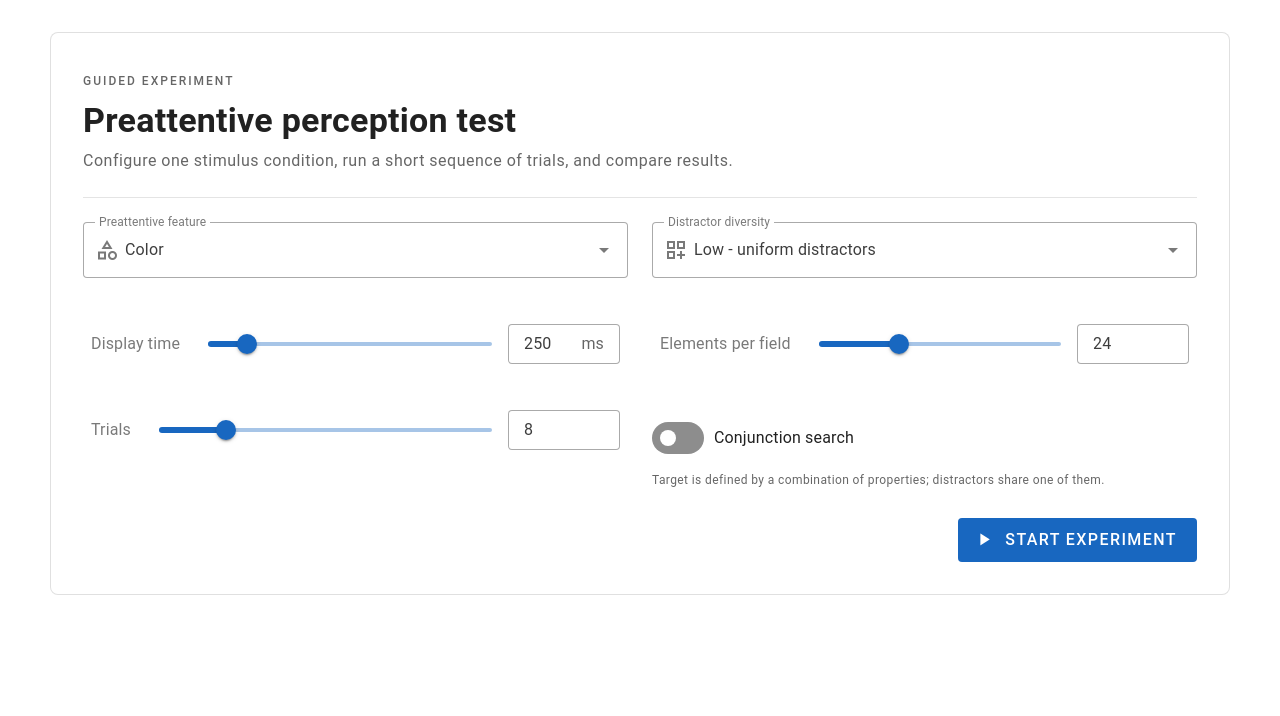
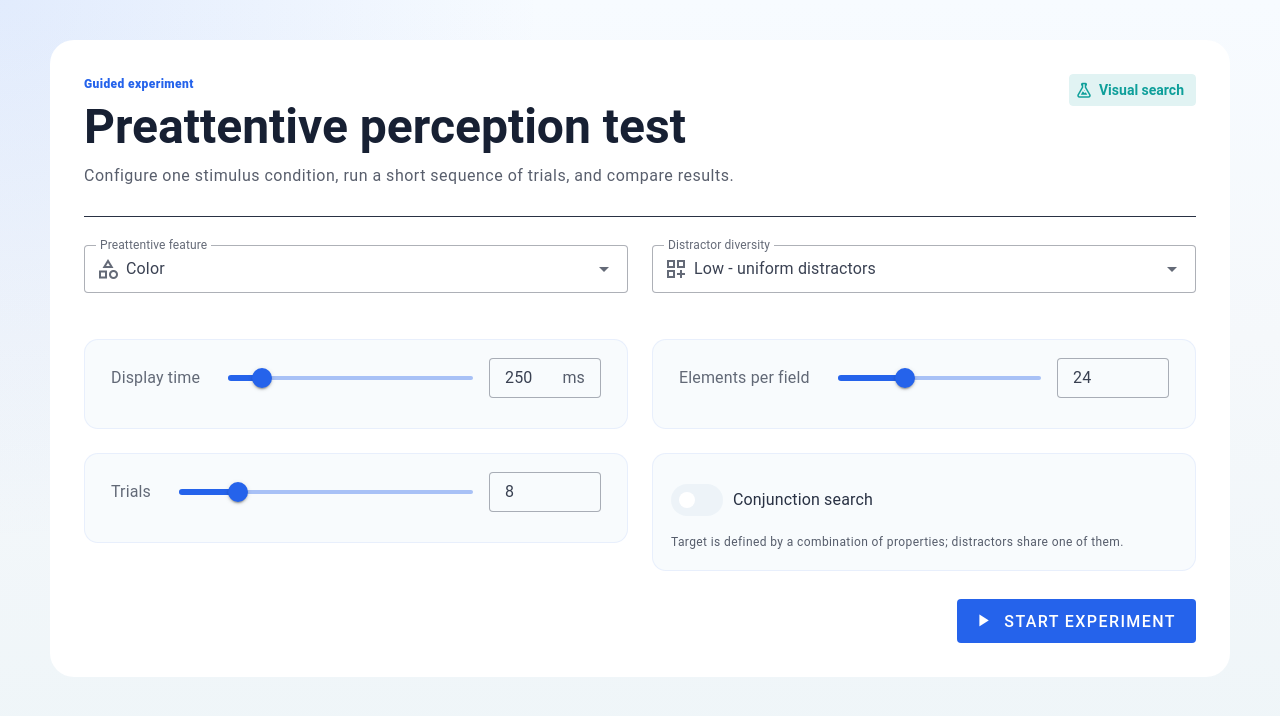
Before and after one commit to Sylver2k/visualization-ss26, a Nuxt app in the folder excercise_2/: page / in a window 1280 px wide. Shown: the top 716 px of the page. Built offline with nearby package versions, Linux system fonts and the light colour scheme.

Commit message:
feat: redesign app desing (AI takeover)

```diff
--- a/excercise_2/app/assets/css/main.scss
+++ b/excercise_2/app/assets/css/main.scss
@@ -10,6 +10,37 @@ html {
   overflow-y: auto;
 }
 
+html,
+body,
+#__nuxt {
+  min-height: 100%;
+}
+
 body {
   background: rgb(var(--v-theme-background));
+  color: rgb(var(--v-theme-on-background));
+  font-feature-settings: "cv02", "cv03", "cv04", "cv11";
 }
+
+.experiment-backdrop {
+  min-height: 100vh;
+  background:
+    radial-gradient(circle at top left, rgba(var(--v-theme-primary), 0.1), transparent 34rem),
+    linear-gradient(180deg, #f7fbff 0%, rgb(var(--v-theme-background)) 42%, #eef5f8 100%);
+}
+
+.experiment-container {
+  max-width: 1240px;
+}
+
+.glass-panel {
+  border: 1px solid rgba(var(--v-theme-primary), 0.08);
+  box-shadow: 0 22px 70px rgba(29, 47, 75, 0.12);
+}
+
+.section-kicker {
+  color: rgb(var(--v-theme-primary));
+  font-weight: 800;
+  letter-spacing: 0;
+  text-transform: uppercase;
+}
--- a/excercise_2/app/components/ExperimentArena.vue
+++ b/excercise_2/app/components/ExperimentArena.vue
@@ -50,7 +50,7 @@ function sideLabel(side: Side) {
 <style scoped>
 .arena {
   display: grid;
-  gap: 18px;
+  gap: 20px;
   grid-template-columns: repeat(2, minmax(0, 1fr));
 }
 </style>
--- a/excercise_2/app/components/ExperimentResults.vue
+++ b/excercise_2/app/components/ExperimentResults.vue
@@ -1,36 +1,39 @@
 <template>
-  <v-sheet class="experiment-panel" border rounded="lg">
+  <v-sheet class="experiment-panel glass-panel" rounded="xl">
     <div class="experiment-toolbar">
       <div>
-        <div class="text-overline text-medium-emphasis mb-0">Results</div>
-        <div class="text-h4 font-weight-bold">Experiment summary</div>
+        <div class="section-kicker text-caption mb-1">Results</div>
+        <div class="results-title text-h4 font-weight-bold">
+          Experiment summary
+        </div>
       </div>
       <v-btn prepend-icon="mdi-restart" variant="tonal" @click="emit('reset')">
         New setup
       </v-btn>
     </div>
 
-    <v-row class="mt-2">
+    <v-row class="metric-row mt-2">
       <v-col cols="12" md="4">
-        <v-sheet class="metric" color="success" rounded="lg">
+        <v-sheet class="metric metric-success" rounded="lg">
           <span class="metric-value">{{ accuracyPercent }}%</span>
           <span class="metric-label">accuracy</span>
         </v-sheet>
       </v-col>
       <v-col cols="12" md="4">
-        <v-sheet class="metric" color="primary" rounded="lg">
+        <v-sheet class="metric metric-primary" rounded="lg">
           <span class="metric-value">{{ props.results.length }}</span>
           <span class="metric-label">trials</span>
         </v-sheet>
       </v-col>
       <v-col cols="12" md="4">
-        <v-sheet class="metric" color="secondary" rounded="lg">
+        <v-sheet class="metric metric-secondary" rounded="lg">
           <span class="metric-value">{{ props.settings.displayMs }} ms</span>
           <span class="metric-label">stimulus time</span>
         </v-sheet>
       </v-col>
     </v-row>
 
+    <v-sheet class="results-table" rounded="lg">
       <v-table density="comfortable">
         <thead>
           <tr>
@@ -45,10 +48,20 @@
             <td>{{ result.trial }}</td>
             <td>{{ sideLabel(result.targetSide) }}</td>
             <td>{{ sideLabel(result.answer) }}</td>
-          <td>{{ result.correct ? "Yes" : "No" }}</td>
+            <td>
+              <v-chip
+                :color="result.correct ? 'success' : 'error'"
+                size="small"
+                variant="tonal"
+                label
+              >
+                {{ result.correct ? "Yes" : "No" }}
+              </v-chip>
+            </td>
           </tr>
         </tbody>
       </v-table>
+    </v-sheet>
   </v-sheet>
 </template>
 
@@ -88,6 +101,7 @@ function sideLabel(side: Side) {
 
 <style scoped>
 .experiment-panel {
+  overflow: hidden;
   padding: 32px;
 }
 
@@ -99,11 +113,34 @@ function sideLabel(side: Side) {
   margin-bottom: 28px;
 }
 
+.results-title {
+  color: rgb(var(--v-theme-on-surface));
+  letter-spacing: 0;
+}
+
+.metric-row {
+  --v-gutter-y: 18px;
+}
+
 .metric {
+  border: 1px solid rgba(255, 255, 255, 0.45);
   color: white;
   display: grid;
   min-height: 112px;
   padding: 20px;
+  position: relative;
+}
+
+.metric-primary {
+  background: linear-gradient(135deg, #2563eb, #0284c7);
+}
+
+.metric-secondary {
+  background: linear-gradient(135deg, #0f9f9a, #0f766e);
+}
+
+.metric-success {
+  background: linear-gradient(135deg, #16a34a, #22c55e);
 }
 
 .metric-value {
@@ -120,14 +157,16 @@ function sideLabel(side: Side) {
   text-transform: uppercase;
 }
 
-@media (max-width: 820px) {
-  .experiment-panel {
-    padding: 20px;
+.results-table {
+  border: 1px solid rgba(var(--v-border-color), var(--v-border-opacity));
+  margin-top: 28px;
+  overflow: hidden;
 }
 
-  .experiment-toolbar {
-    align-items: stretch;
-    flex-direction: column;
-  }
+.results-table :deep(th) {
+  color: rgb(var(--v-theme-on-surface-variant));
+  font-weight: 800 !important;
+  letter-spacing: 0;
+  text-transform: uppercase;
 }
 </style>
--- a/excercise_2/app/components/ExperimentSetup.vue
+++ b/excercise_2/app/components/ExperimentSetup.vue
@@ -1,24 +1,33 @@
 <template>
-  <v-sheet class="setup-panel" border rounded="lg">
+  <v-sheet class="setup-panel glass-panel" rounded="xl">
     <v-form @submit.prevent="startExperiment">
       <div class="setup-header">
         <div>
-          <div class="text-overline text-medium-emphasis mb-1">
+          <div class="section-kicker text-caption mb-2">
             Guided experiment
           </div>
-          <div class="text-h4 font-weight-bold mb-2">
+          <div class="setup-title text-h3 font-weight-bold mb-3">
             Preattentive perception test
           </div>
-          <div class="text-body-1 text-medium-emphasis">
+          <div class="setup-copy text-body-1 text-medium-emphasis">
             Configure one stimulus condition, run a short sequence of trials,
             and compare results.
           </div>
         </div>
+        <v-chip
+          class="setup-chip"
+          color="secondary"
+          prepend-icon="mdi-flask-outline"
+          variant="tonal"
+          label
+        >
+          Visual search
+        </v-chip>
       </div>
 
-      <v-divider class="my-6" />
+      <v-divider class="my-7" />
 
-      <v-row>
+      <v-row class="control-grid">
         <v-col cols="12" md="6">
           <v-select
             v-model="draft.feature"
@@ -28,6 +37,7 @@
             label="Preattentive feature"
             prepend-inner-icon="mdi-shape-outline"
             variant="outlined"
+            density="comfortable"
           />
         </v-col>
 
@@ -40,10 +50,12 @@
             label="Distractor diversity"
             prepend-inner-icon="mdi-view-grid-plus-outline"
             variant="outlined"
+            density="comfortable"
           />
         </v-col>
 
         <v-col cols="12" md="6">
+          <div class="control-card">
             <v-slider
               v-model="draft.displayMs"
               color="primary"
@@ -67,9 +79,11 @@
                 />
               </template>
             </v-slider>
+          </div>
         </v-col>
 
         <v-col cols="12" md="6">
+          <div class="control-card">
             <v-slider
               v-model="draft.itemCount"
               color="primary"
@@ -92,9 +106,11 @@
                 />
               </template>
             </v-slider>
+          </div>
         </v-col>
 
         <v-col cols="12" md="6">
+          <div class="control-card">
             <v-slider
               v-model="draft.trials"
               color="primary"
@@ -117,9 +133,11 @@
                 />
               </template>
             </v-slider>
+          </div>
         </v-col>
 
         <v-col cols="12" md="6">
+          <div class="control-card conjunction-card">
             <v-switch
               v-model="draft.conjunction"
               color="primary"
@@ -130,6 +148,7 @@
             <div class="text-caption text-medium-emphasis mt-1">
               Target is defined by a combination of properties; distractors share
               one of them.
+            </div>
           </div>
         </v-col>
       </v-row>
@@ -192,7 +211,8 @@ function clamp(value: number, min: number, max: number) {
 
 <style scoped>
 .setup-panel {
-  padding: 32px;
+  overflow: hidden;
+  padding: 34px;
 }
 
 .setup-header {
@@ -200,6 +220,40 @@ function clamp(value: number, min: number, max: number) {
   align-items: flex-start;
   justify-content: space-between;
   gap: 24px;
+}
+
+.setup-title {
+  color: rgb(var(--v-theme-on-surface));
+  letter-spacing: 0;
+  line-height: 1.05;
+  max-width: 740px;
+}
+
+.setup-copy {
+  max-width: 680px;
+}
+
+.setup-chip {
+  flex: 0 0 auto;
+  font-weight: 700;
+}
+
+.control-grid {
+  --v-gutter-x: 22px;
+  --v-gutter-y: 18px;
+}
+
+.control-card {
+  background: rgb(var(--v-theme-surface-light));
+  border: 1px solid rgba(var(--v-theme-primary), 0.08);
+  border-radius: 14px;
+  min-height: 86px;
+  padding: 18px 18px 8px;
+}
+
+.conjunction-card {
+  min-height: 100%;
+  padding-bottom: 18px;
 }
 
 .number-field {
@@ -211,16 +265,4 @@ function clamp(value: number, min: number, max: number) {
   justify-content: flex-end;
   margin-top: 28px;
 }
-
-@media (max-width: 720px) {
-  .setup-panel {
-    padding: 20px;
-  }
-
-  .setup-header,
-  .setup-actions {
-    align-items: stretch;
-    flex-direction: column;
-  }
-}
 </style>
--- a/excercise_2/app/layouts/default.vue
+++ b/excercise_2/app/layouts/default.vue
@@ -1,6 +1,6 @@
 <template>
-  <v-main>
-    <v-container class="py-8" fluid>
+  <v-main class="experiment-backdrop">
+    <v-container class="experiment-container py-6 py-md-10" fluid>
       <slot />
     </v-container>
   </v-main>
--- a/excercise_2/app/plugins/vuetify.ts
+++ b/excercise_2/app/plugins/vuetify.ts
@@ -7,7 +7,38 @@ import { aliases, mdi } from "vuetify/iconsets/mdi";
 
 export default defineNuxtPlugin((app) => {
   const vuetify = createVuetify({
-    theme: {},
+    theme: {
+      defaultTheme: "clinicalLight",
+      themes: {
+        clinicalLight: {
+          dark: false,
+          colors: {
+            background: "#f5f8fb",
+            surface: "#ffffff",
+            "surface-bright": "#ffffff",
+            "surface-light": "#f8fbfd",
+            "surface-variant": "#e7eef5",
+            primary: "#2563eb",
+            secondary: "#0f9f9a",
+            success: "#16a34a",
+            error: "#dc2626",
+            info: "#0284c7",
+            warning: "#d97706",
+            "on-background": "#172033",
+            "on-surface": "#172033",
+            "on-surface-variant": "#526173",
+            "on-primary": "#ffffff",
+            "on-secondary": "#ffffff",
+          },
+          variables: {
+            "border-color": "#d8e2ec",
+            "border-opacity": 1,
+            "high-emphasis-opacity": 0.92,
+            "medium-emphasis-opacity": 0.72,
+          },
+        },
+      },
+    },
     components: {
       ...components,
     },
```
Also changed, not shown: excercise_2/app/components/ExperimentContainer.vue (+92 -31 lines), excercise_2/app/components/ExperimentField.vue (+23 -10 lines). Lines whose indentation alone changed are shown as unchanged.
